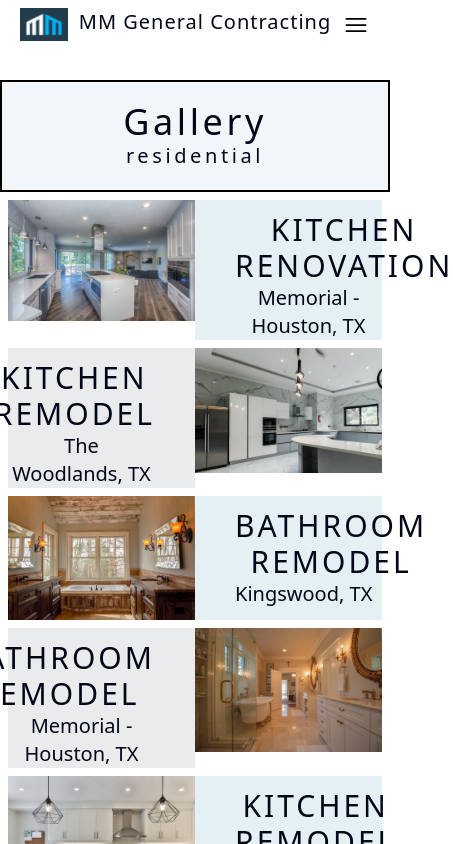
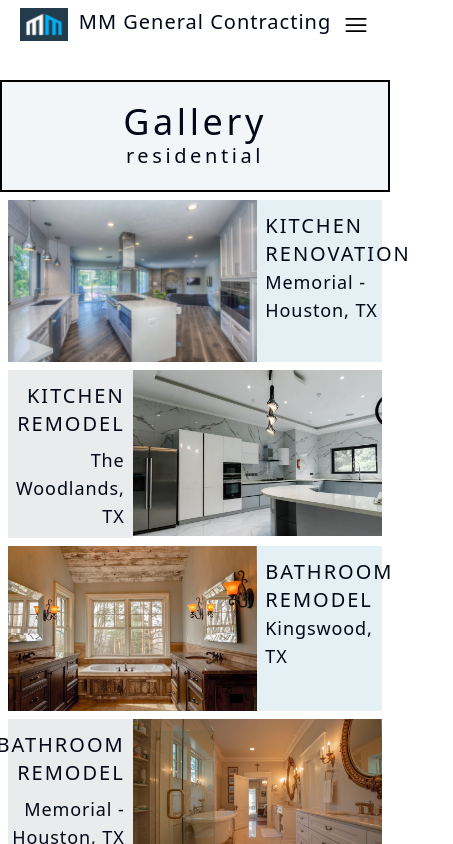
Before and after one commit to agp745/mmgencon, a React (Vite) app: page /gallery in a window 390 px wide. Shown: the top 844 px of the page, 453 px wide, since content can reach past the window. Built offline with nearby package versions, Linux system fonts and the light colour scheme.

Commit message:
mobile friendly gallery

```diff
--- a/src/components/galleryCard/galleryCard.tsx
+++ b/src/components/galleryCard/galleryCard.tsx
@@ -10,17 +10,17 @@ export function GalleryCardLeft({src, alt, title, description, location}: Galler
 
     return (
         <section className="flex">
-            <div className="w-1/2 overflow-hidden">
+            <div className="sm:w-1/2 w-2/3 overflow-hidden">
                 <img
                     src={src}
                     alt={alt ? alt : 'gallery photo'}
                     className=""
                 />
             </div>
-            <div className="flex flex-col items-start w-1/2 bg-sky-700/10 pl-10 text-3xl font-light pt-3">
-                <h1 className="uppercase tracking-widest">{title}</h1>
-                <h2 className="text-xl tracking-widesr">{location ? location : ''}</h2>
-                <p className="text-lg">{description ? description : ''}</p>
+            <div className="flex flex-col items-start sm:w-1/2 w-1/3 bg-sky-700/10 sm:pl-10 pl-2 font-light pt-3 text-left">
+                <h1 className="uppercase tracking-widest sm:text-3xl text-xl">{title}</h1>
+                <h2 className="sm:text-xl text-lg font-extralight tracking-wider">{location ? location : ''}</h2>
+                <p className="text-lg mt-2">{description ? description : ''}</p>
             </div>
         </section>
     )
@@ -30,12 +30,12 @@ export function GalleryCardRight({src, alt, title, description, location}: Galle
 
     return (
         <section className="flex">
-            <div className="flex flex-col items-end w-1/2 bg-slate-700/10 pr-10 text-3xl font-light pt-3">
-                <h1 className="uppercase tracking-widest">{title}</h1>
-                <h2 className="text-xl tracking-widesr">{location ? location : ''}</h2>
+            <div className="flex flex-col items-end sm:gap-0 gap-2 sm:w-1/2 w-1/3 bg-slate-700/10 sm:pr-10 pr-2 font-light pt-3 text-right">
+                <h1 className="uppercase tracking-widest sm:text-3xl text-xl">{title}</h1>
+                <h2 className="sm:text-xl text-lg font-extralight tracking-wider">{location ? location : ''}</h2>
                 <p className="text-lg">{description ? description : ''}</p>
             </div>
-            <div className="w-1/2 overflow-hidden">
+            <div className="sm:w-1/2 w-2/3 overflow-hidden">
                 <img
                     src={src}
                     alt={alt ? alt : 'gallery photo'}
```
